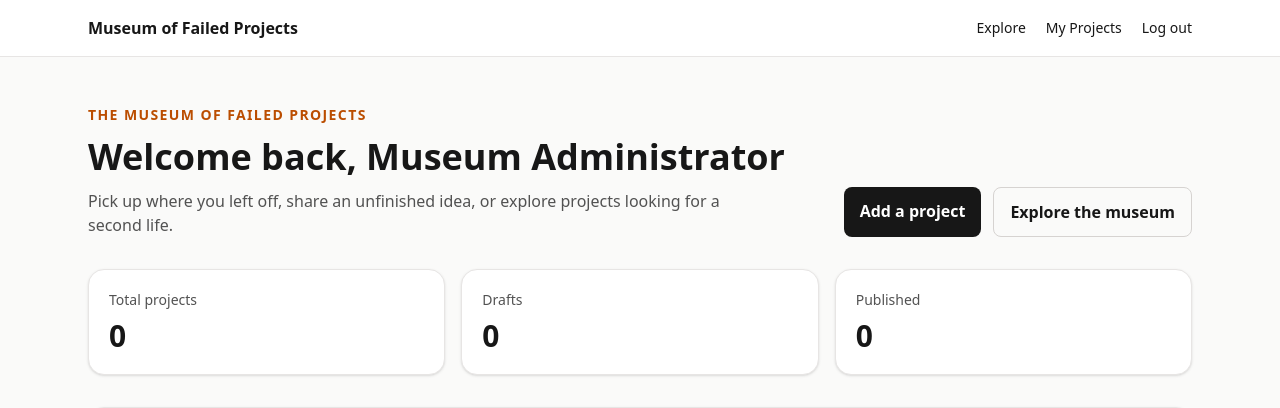
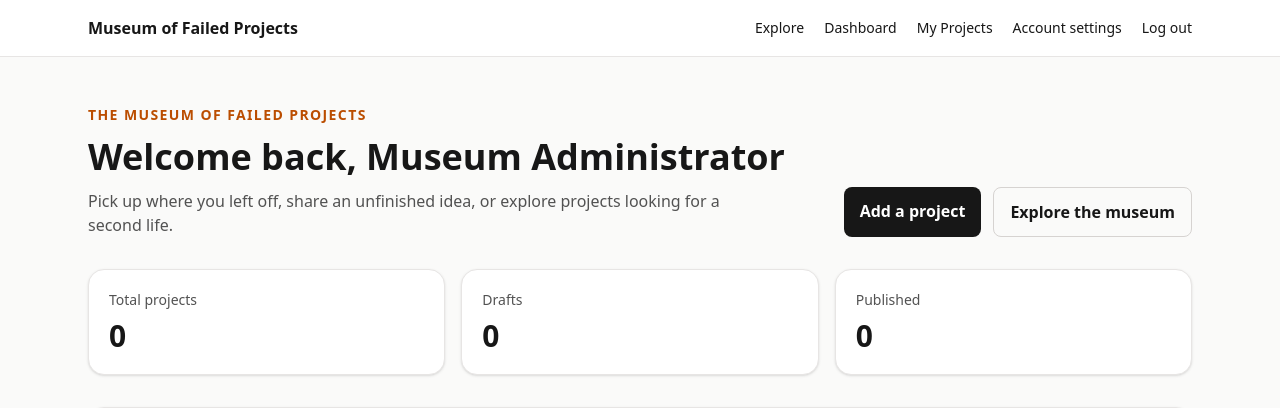
Before and after one commit to StiopE/museum-of-lost-projects, a Laravel app: page /dashboard in a window 1280 px wide. Shown: the top 408 px of the page. Run offline with Laravel 12, Linux system fonts and the light colour scheme; a user stored in the database is signed in; data comes from the database, SQL or seed files in the repository; data that the repository does not hold is empty; style sheets or scripts are compiled from the project's sources; some libraries are stand-ins or nearby versions.

Commit message:
Restore dashboard and account links in museum navigation

```diff
--- a/resources/views/layouts/museum.blade.php
+++ b/resources/views/layouts/museum.blade.php
@@ -8,12 +8,14 @@
 </head>
 <body class="min-h-screen bg-stone-50 text-zinc-900">
     <header class="border-b border-stone-200 bg-white">
-        <nav class="mx-auto flex max-w-6xl items-center justify-between px-6 py-4">
+        <nav class="mx-auto flex max-w-6xl flex-wrap items-center justify-between gap-4 px-6 py-4">
             <a href="{{ route('home') }}" class="font-bold">Museum of Failed Projects</a>
-            <div class="flex items-center gap-5 text-sm font-medium">
+            <div class="flex flex-wrap items-center gap-x-5 gap-y-3 text-sm font-medium">
                 <a href="{{ route('projects.index') }}" class="hover:text-amber-700">Explore</a>
                 @auth
+                    <a href="{{ route('dashboard') }}" class="hover:text-amber-700">Dashboard</a>
                     <a href="{{ route('my.projects.index') }}" class="hover:text-amber-700">My Projects</a>
+                    <a href="{{ route('profile.edit') }}" class="hover:text-amber-700">Account settings</a>
                     <form method="POST" action="{{ route('logout') }}">
                         @csrf
                         <button type="submit" class="hover:text-amber-700">Log out</button>
```
Also changed, not shown: tests/Feature/DashboardTest.php (+10 -0 lines).
